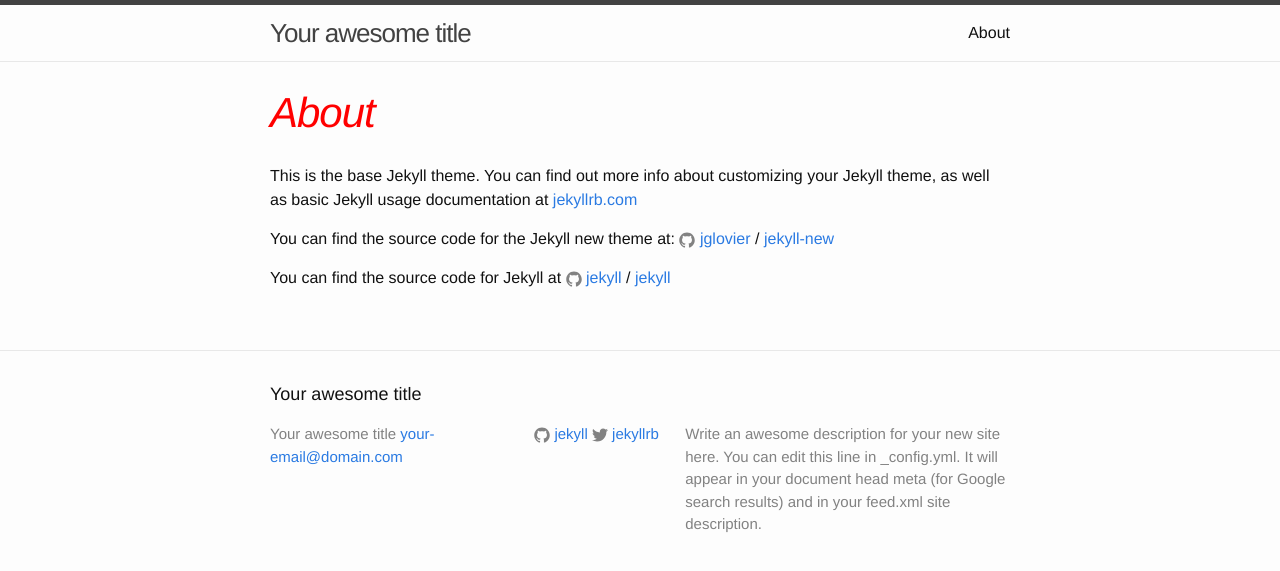
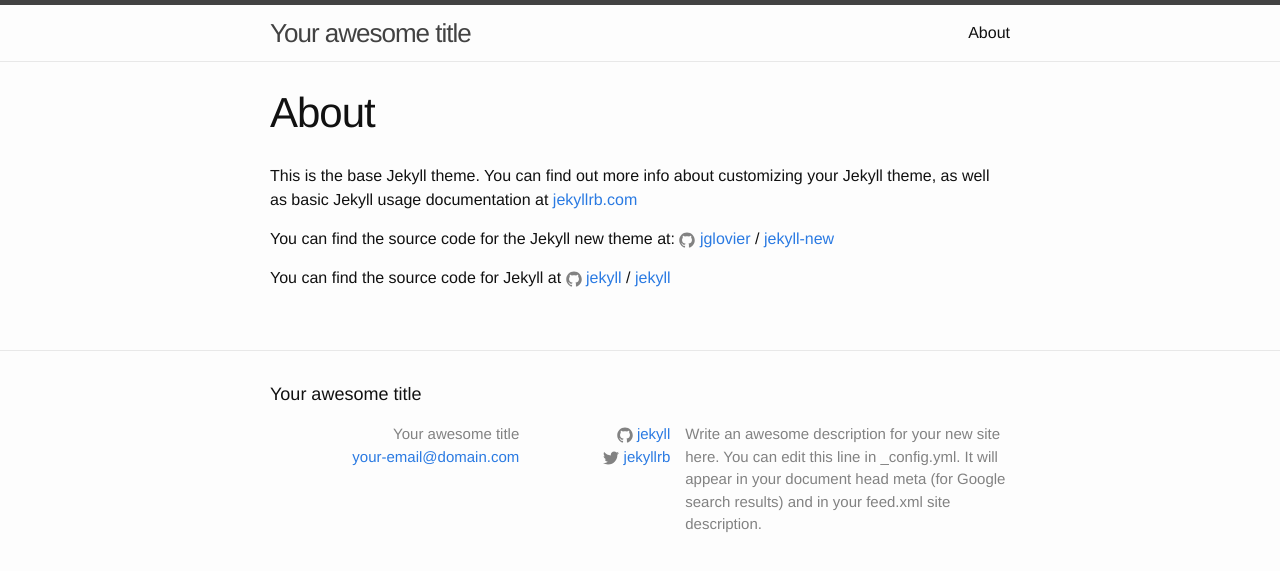
Before and after one commit to raman221188/raman221188.github.io, a Jekyll site: the page built from about.md, in a window 1280 px wide. Shown: the top 571 px of the page. Built offline with Jekyll 4.4.1, drawn with Linux system fonts in a browser that asks for light colours.

Commit message:
Update main.scss

```diff
--- a/css/main.scss
+++ b/css/main.scss
@@ -4,12 +4,12 @@
 @charset "utf-8";
 
 ul li {
-    display: inline;
+    display: flex;
     list-style: none;
 
     justify-content: flex-end;
 }
-h1 {
+.page-heading {
     color: #FF0000;
     font-style: italic;
 }
```
